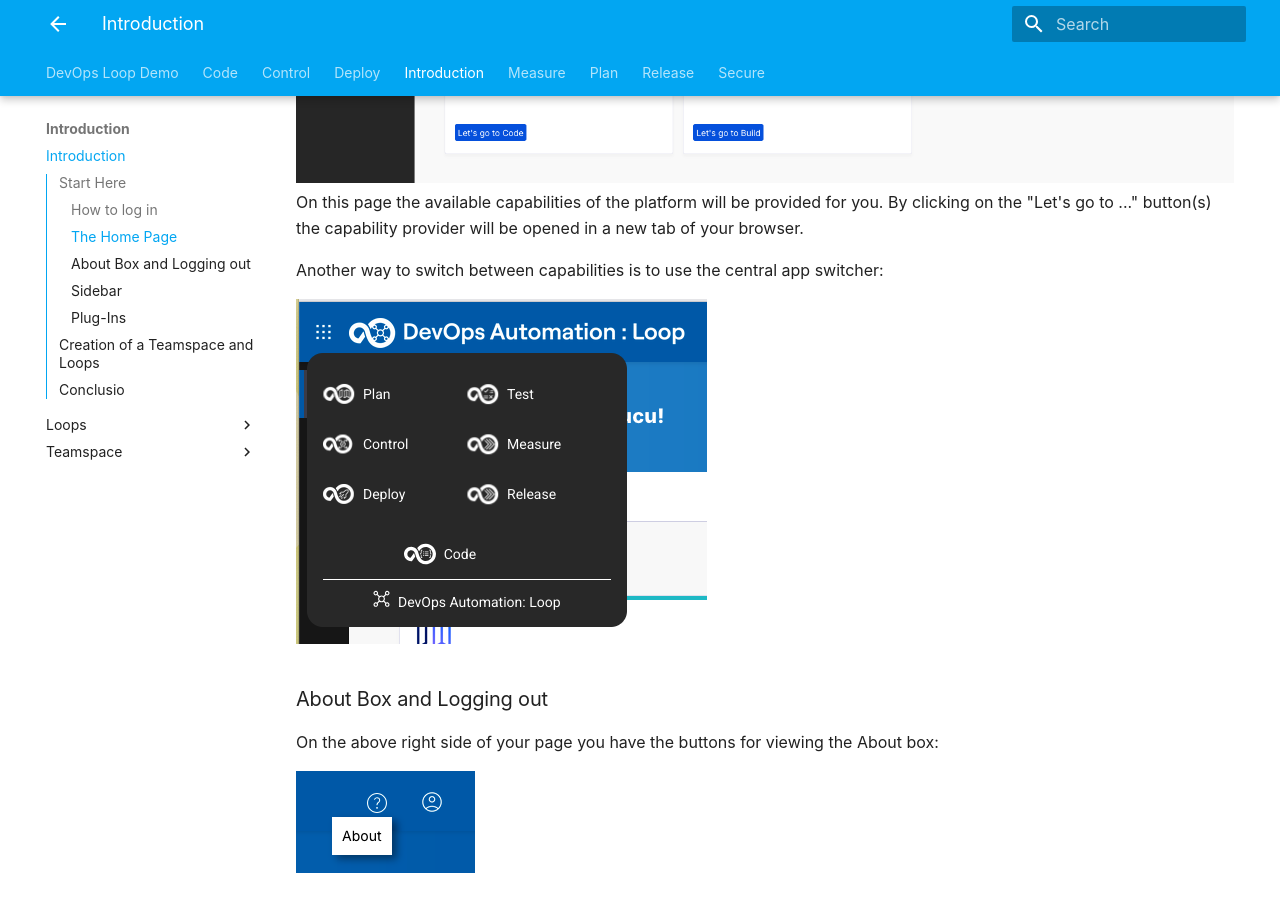
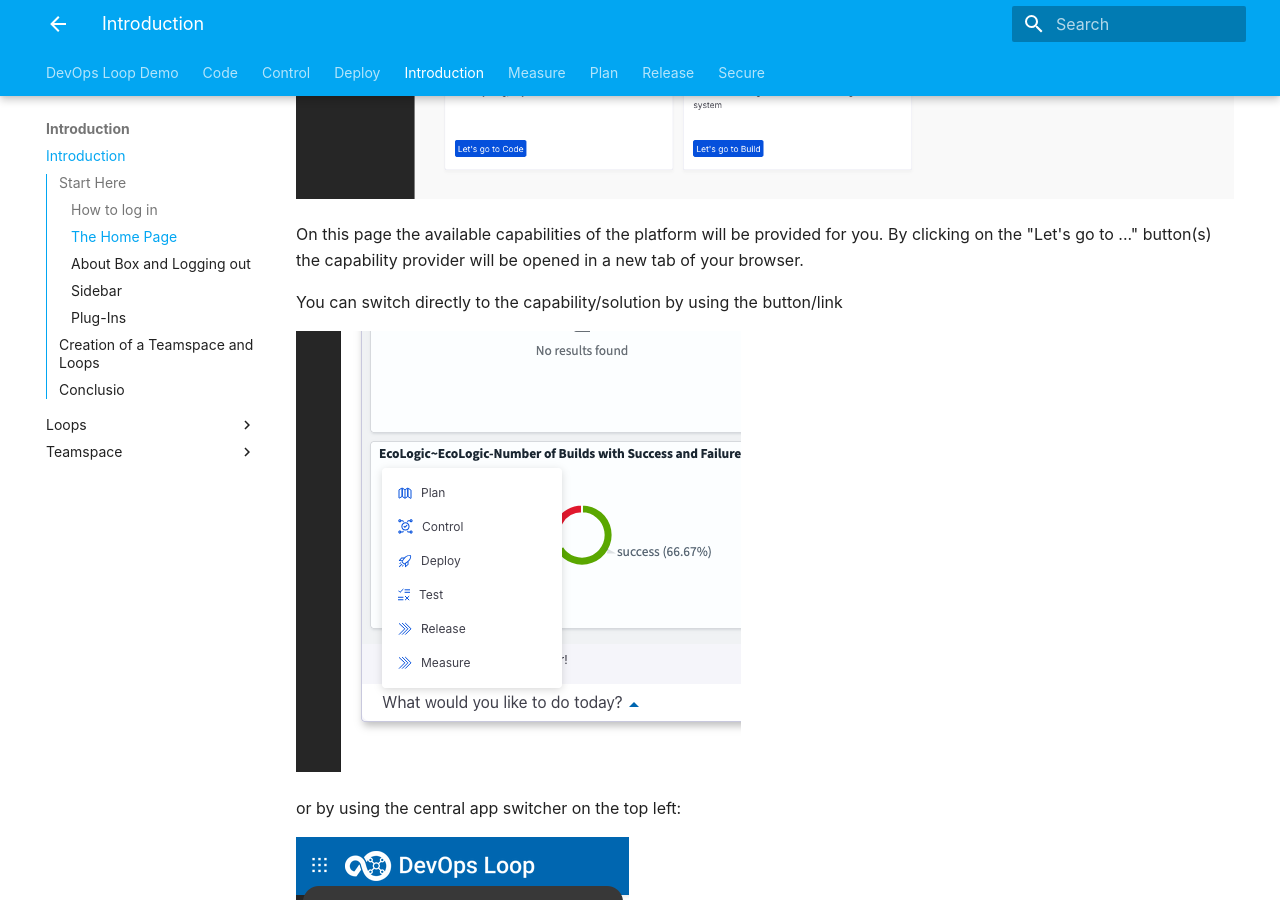
Before and after one commit to DevOpsAutomationLabs/EchoLogic_DemoApp, an MkDocs documentation site: the page built from docs/introduction/index.md, in a window 1280 px wide and 900 px high, scrolled down 1930 px. Built offline with MkDocs 1.6.1 and Material for MkDocs 9.7.7, drawn with Linux system fonts in a browser that asks for light colours.

Commit message:
finish intro

```diff
--- a/docs/introduction/index.md
+++ b/docs/introduction/index.md
@@ -22,10 +22,16 @@
 ![Home Page](media/Loop_Home_Page.png)
 
 By clicking on the **Solutions** button on the top the Solutions tiles will be shown:
+
 ![Solutions Tiles](media/Loop_Home_Page_Solutions.png)
+
 On this page the available capabilities of the platform will be provided for you. By clicking on the "Let's go to ..." button(s) the capability provider will be opened in a new tab of your browser.
 
-Another way to switch between capabilities is to use the central app switcher:
+You can switch directly to the capability/solution by using the button/link
+
+![What would you like to do today?](media/Loop_whatwouldyouliketodotoday.png)
+
+or by using the central app switcher on the top left:
 
 ![Central App Switcher](media/Loop_central_app_control.png)
 
```
Also changed, not shown: docs/introduction/media/Loop_About_box.png, docs/introduction/media/Loop_central_app_control.png, docs/introduction/media/Loop_whatwouldyouliketodotoday.png (added).
